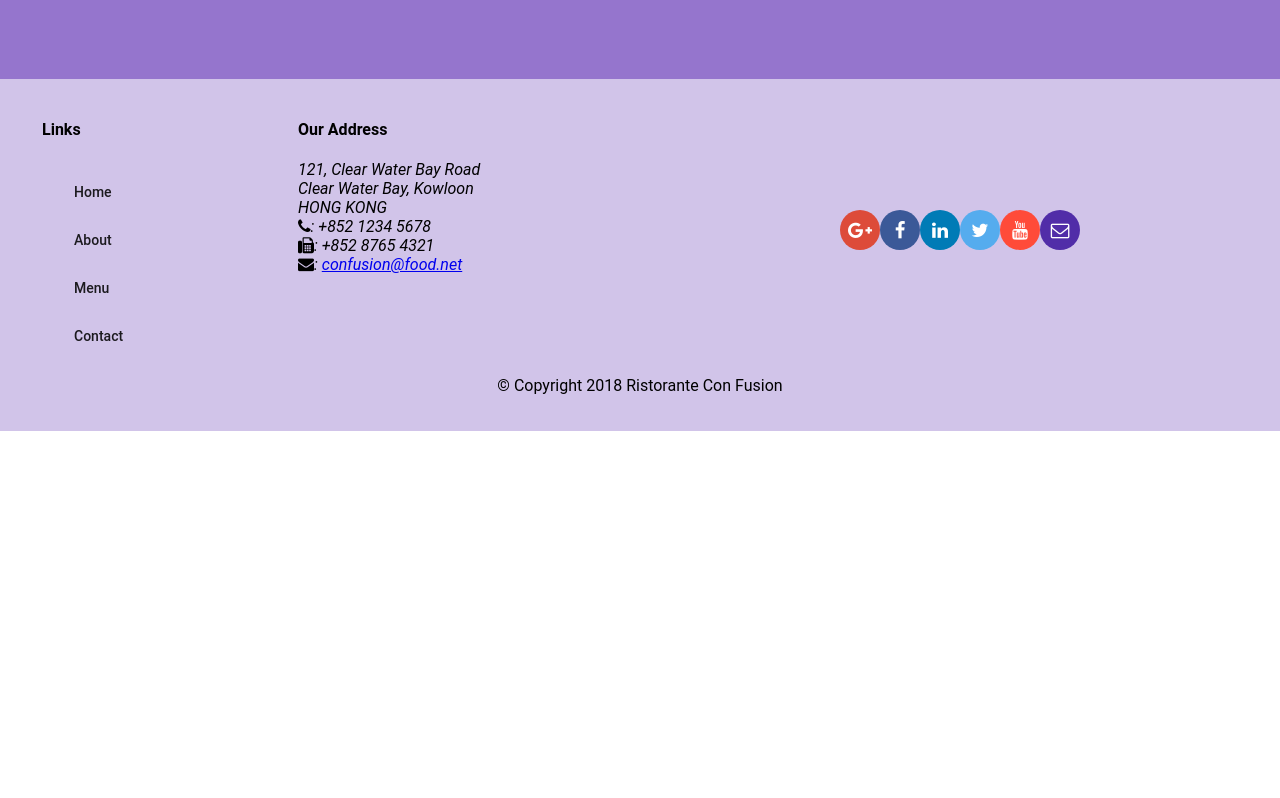
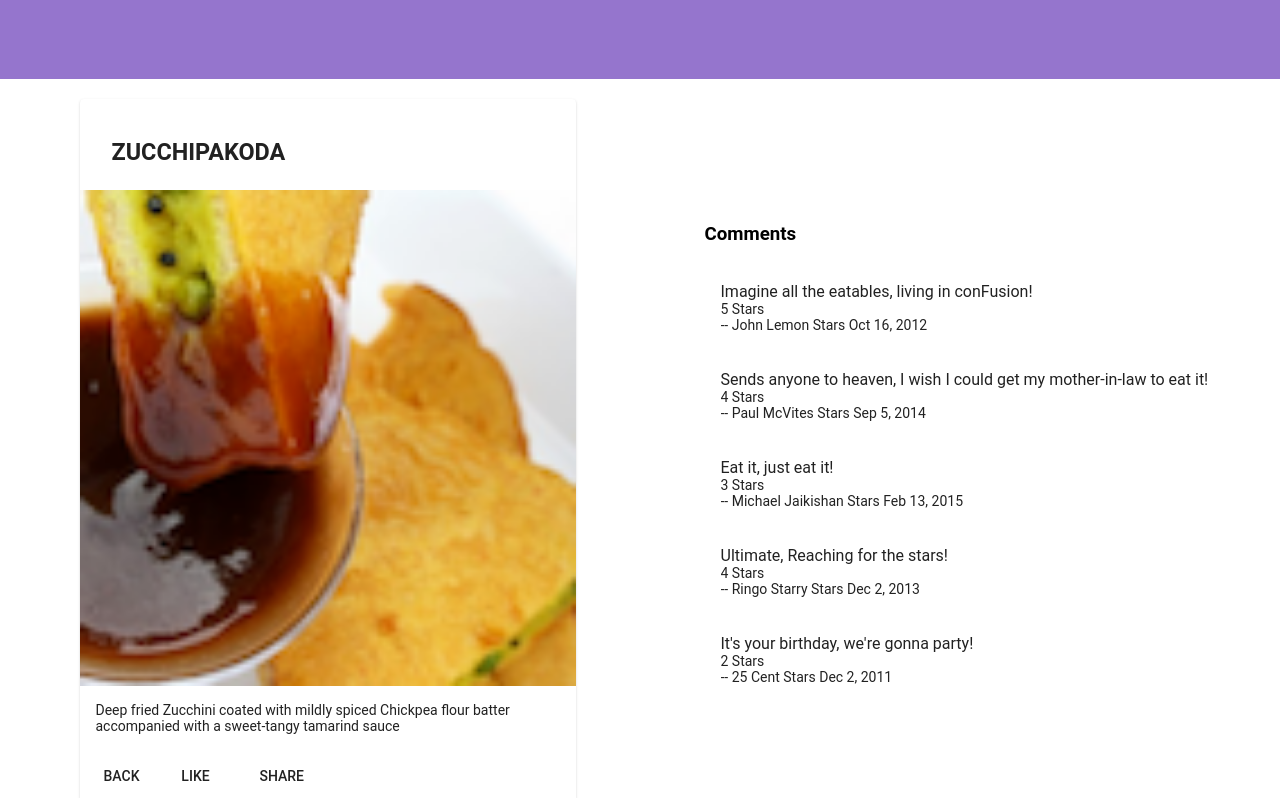
Before and after one commit to parthsethiUF/repo-Angular, an Angular app in the folder conFusion/: page /dishdetail/1 in a window 1280 px wide. Before the commit this address led to /. Shown: the part 260-1058 px from the top of the page. Before the commit the page ends 800 px from the top, so only its background shows below. Built offline with nearby package versions, Linux system fonts and the light colour scheme.

Commit message:
Single Page Applications Part 2

```diff
--- a/conFusion/src/app/app-routing/routes.ts
+++ b/conFusion/src/app/app-routing/routes.ts
@@ -9,6 +9,7 @@
 export const routes: Routes = [
   { path: 'home',  component: HomeComponent },
   { path: 'menu', component: MenuComponent },
-  { path: 'contactus',     component: ContactComponent },
+  { path: 'contactus', component: ContactComponent },
+  { path: 'dishdetail/:id', component: DishdetailComponent },
   { path: '', redirectTo: '/home', pathMatch: 'full' }
 ];
--- a/conFusion/src/app/dishdetail/dishdetail.component.html
+++ b/conFusion/src/app/dishdetail/dishdetail.component.html
@@ -18,10 +18,11 @@
     <mat-card-content>
      <p>{{dish.description}} </p>
    </mat-card-content>
-   <mat-card-actions>
-    <button mat-button>LIKE</button>
-    <button mat-button>SHARE</button>
-  </mat-card-actions>
+    <mat-card-actions>
+      <button mat-button (click)="goBack()">BACK</button>
+      <button mat-button>LIKE</button>
+      <button mat-button>SHARE</button>
+    </mat-card-actions>
 </mat-card>
 </div>
 
--- a/conFusion/src/app/dishdetail/dishdetail.component.ts
+++ b/conFusion/src/app/dishdetail/dishdetail.component.ts
@@ -1,4 +1,9 @@
-import { Component, OnInit, Input } from '@angular/core';
+import { Component, OnInit} from '@angular/core';
+
+import { DishService } from '../services/dish.service';
+
+import { Params, ActivatedRoute } from '@angular/router';
+import { Location } from '@angular/common';
 
 import { Dish } from '../shared/dish';
 
@@ -10,11 +15,19 @@
 
 export class DishdetailComponent implements OnInit {
 
-  @Input()
   dish: Dish;
-  constructor() { }
+
+  constructor(private dishservice: DishService,
+    private route: ActivatedRoute,
+    private location: Location) { }
 
   ngOnInit() {
+    const id = +this.route.snapshot.params['id'];
+    this.dish = this.dishservice.getDish(id);
+  }
+
+  goBack(): void {
+    this.location.back();
   }
 
 }
--- a/conFusion/src/app/footer/footer.component.html
+++ b/conFusion/src/app/footer/footer.component.html
@@ -9,10 +9,10 @@
       <div fxFlex="40" fxFlexOffset="20px">
         <h4>Links</h4>
         <mat-list>
-          <mat-list-item><a mat-button>Home</a></mat-list-item>
+          <mat-list-item><a mat-button routerLink =" /home">Home</a></mat-list-item>
           <mat-list-item><a mat-button>About</a></mat-list-item>
-          <mat-list-item><a mat-button>Menu</a></mat-list-item>
-          <mat-list-item><a mat-button>Contact</a></mat-list-item>
+          <mat-list-item><a mat-button routerLink =" /menu">Menu</a></mat-list-item>
+          <mat-list-item><a mat-button routerLink =" /contactus">Contact</a></mat-list-item>
         </mat-list>
       </div>
       <div fxFlex="55">
--- a/conFusion/src/app/menu/menu.component.html
+++ b/conFusion/src/app/menu/menu.component.html
@@ -9,7 +9,7 @@
   </div>
   <div fxFlex>
     <mat-grid-list cols="2" rowHeight="200px">
-      <mat-grid-tile *ngFor="let dish of dishes" (click) = "onSelect(dish)">
+      <mat-grid-tile *ngFor="let dish of dishes" [routerLink]="['/dishdetail', dish.id]">
         <img height="200" src={{dish.image}} alt={{dish.name}}>
         <mat-grid-tile-footer>
           <h1 matLine>{{dish.name | uppercase}}</h1>
@@ -17,7 +17,7 @@
       </mat-grid-tile>
     </mat-grid-list>
   </div>
- <app-dishdetail [dish] = "selectedDish"></app-dishdetail>
+
 
 
 </div>
```
